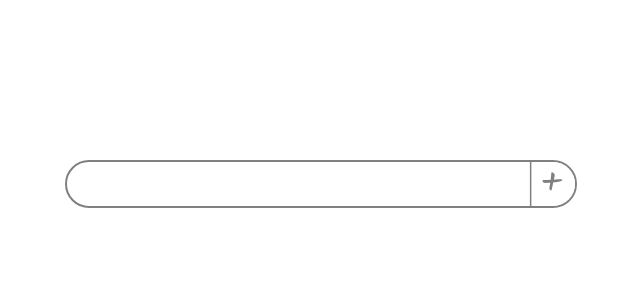
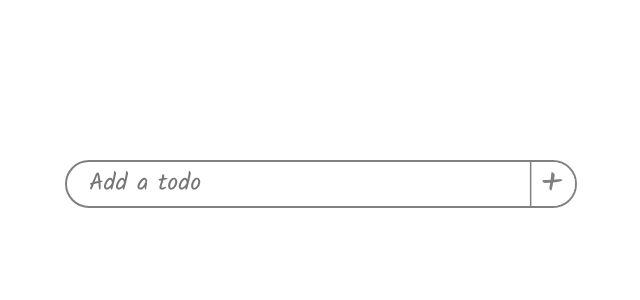
Before and after one commit to ShadyShawkat/todo-react, a React (Create React App) app: page / in a window 1280 px wide. Shown: the top 300 px of the page, without its empty margins (319-959 px from the left). Built offline with nearby package versions, Linux system fonts and the light colour scheme.

Commit message:
Optimized Adding todo functionality

```diff
--- a/src/components/AddTodo/AddTodo.js
+++ b/src/components/AddTodo/AddTodo.js
@@ -11,12 +11,17 @@ const AddTodo = ({ addTodo }) => {
 
   return (
     <div className={styles['add-todo']}>
-      <input value={addInputValue} onChange={inputHandler} />
+      <input
+        value={addInputValue}
+        onChange={inputHandler}
+        placeholder="Add a todo"
+      />
       <button
         type="button"
         disabled={addInputValue.trim() === ''}
         onClick={() => {
-          addTodo(addInputValue);
+          addTodo(addInputValue.trim());
+          setAddInputValue('');
         }}
       >
         +
```
